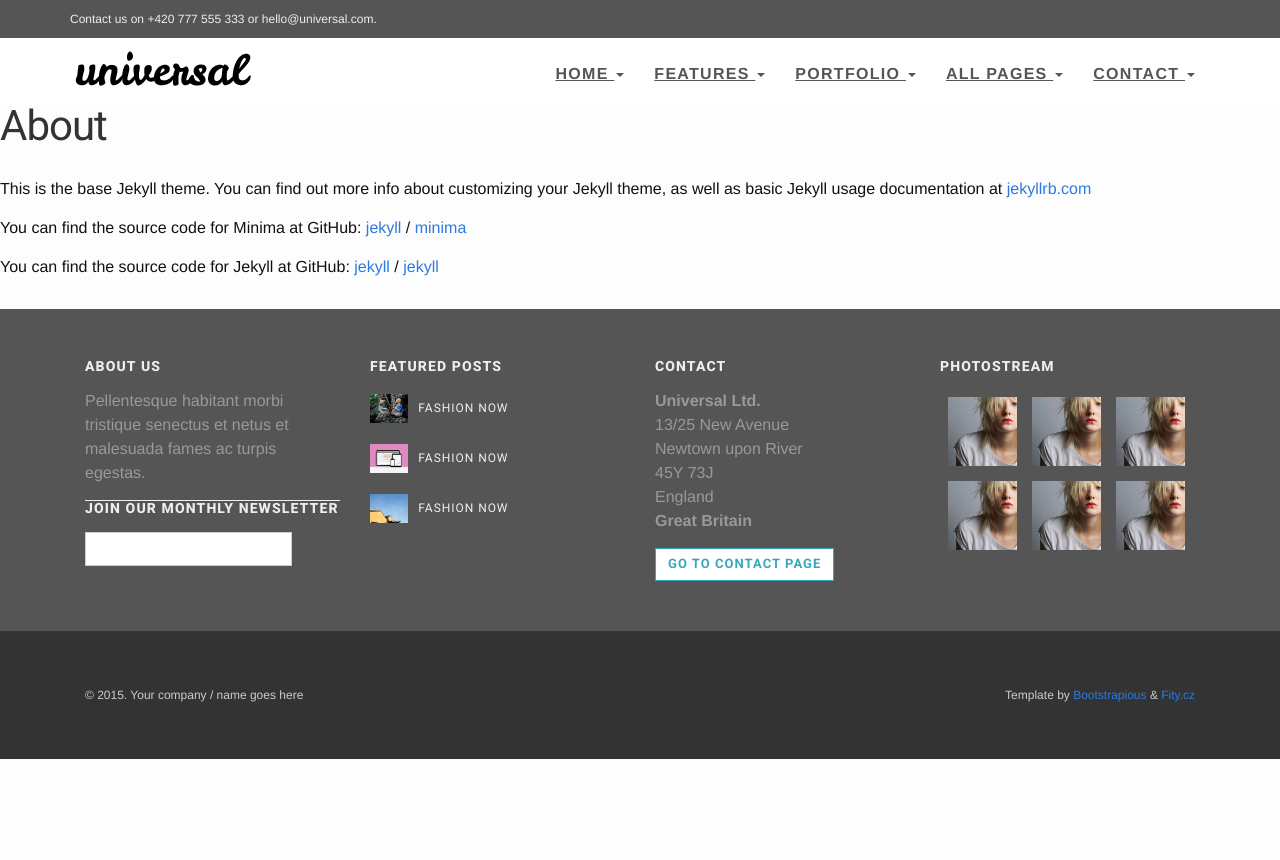
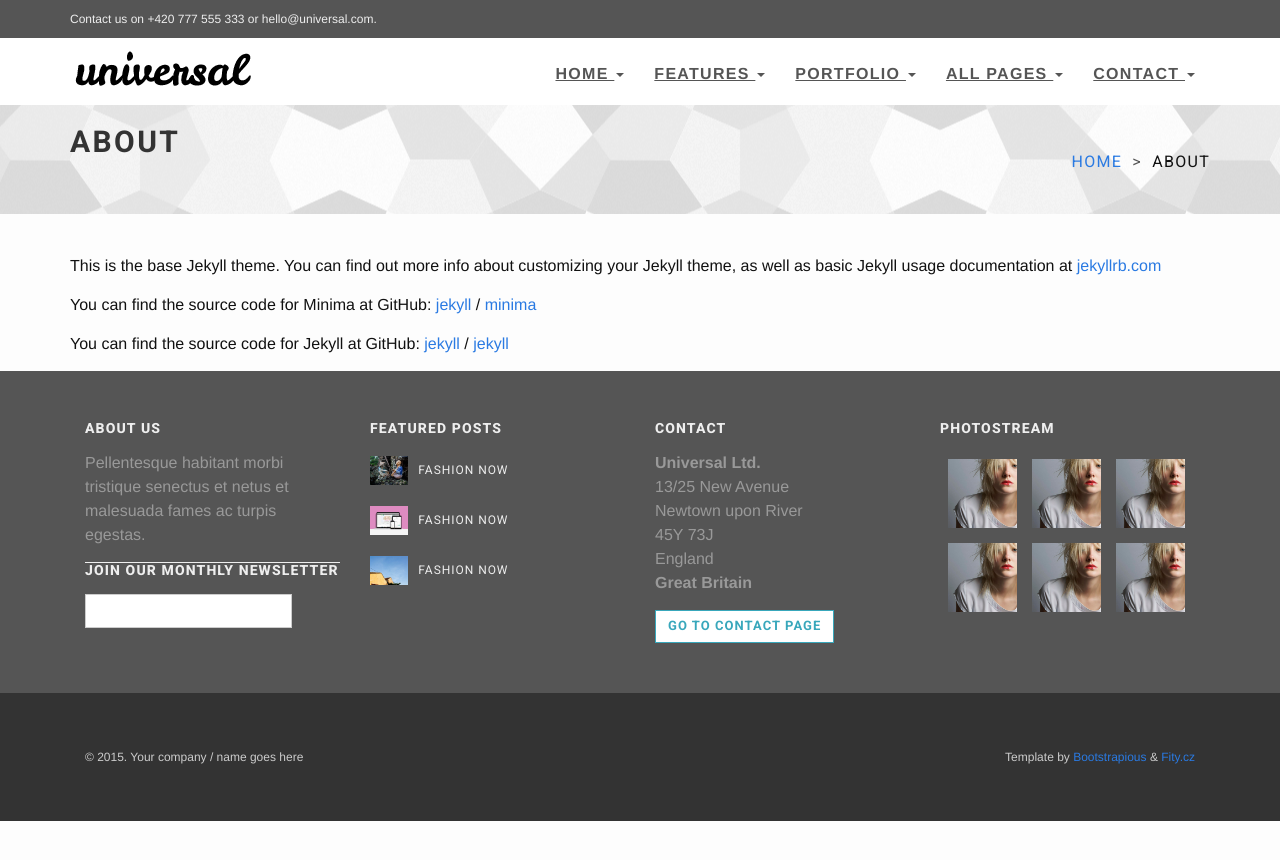
Before and after one commit to lthoang/universal-jekyll-theme, a Jekyll site: the page built from about.md, in a window 1280 px wide. Shown: the top 860 px of the page. Built offline with Jekyll 4.4.1, drawn with Linux system fonts in a browser that asks for light colours; nearby versions of some CDN libraries.

Commit message:
page layout

```diff
--- a/_config.yml
+++ b/_config.yml
@@ -12,6 +12,7 @@ address: >-
 description: "Pellentesque habitant morbi tristique senectus et netus et malesuada fames ac turpis egestas."
 baseurl: "/universal-jekyll-theme"
 url: "https://lthoang.github.io"
+permalink: /:title
 
 # Build settings
 markdown: kramdown
--- /dev/null
+++ b/_includes/page/heading.html
@@ -0,0 +1,15 @@
+<div id="heading-breadcrumbs">
+  <div class="container">
+    <div class="row">
+      <div class="col-md-7">
+        <h1>{{ page.title }}</h1>
+      </div>
+      <div class="col-md-5">
+        <ul class="breadcrumb">
+          <li><a href="{{ "/" | relative_url }}">Home</a></li>
+          <li>{{ page.title }}</li>
+        </ul>
+      </div>
+    </div>
+  </div>
+</div>
--- a/_layouts/page.html
+++ b/_layouts/page.html
@@ -1,14 +1,13 @@
 ---
 layout: default
 ---
-<article class="post">
-
-  <header class="post-header">
-    <h1 class="post-title">{{ page.title | escape }}</h1>
-  </header>
-
-  <div class="post-content">
-    {{ content }}
+{% include page/heading.html %}
+<div id="content">
+  <div class="container">
+      <div class="row">
+        <div class="col-md-12">
+          {{ content }}
+        </div>
+      </div>
   </div>
-
-</article>
+</div>
```
